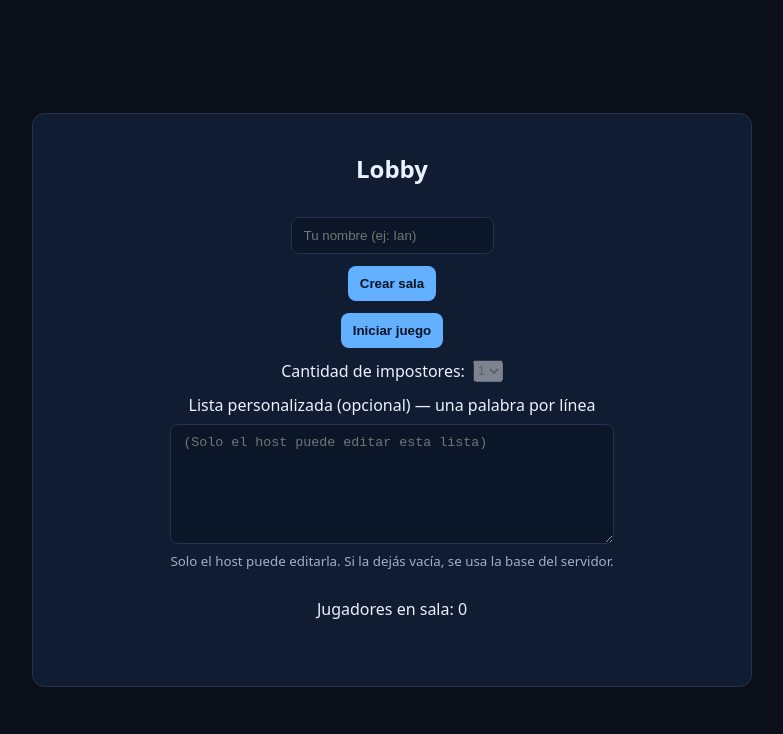
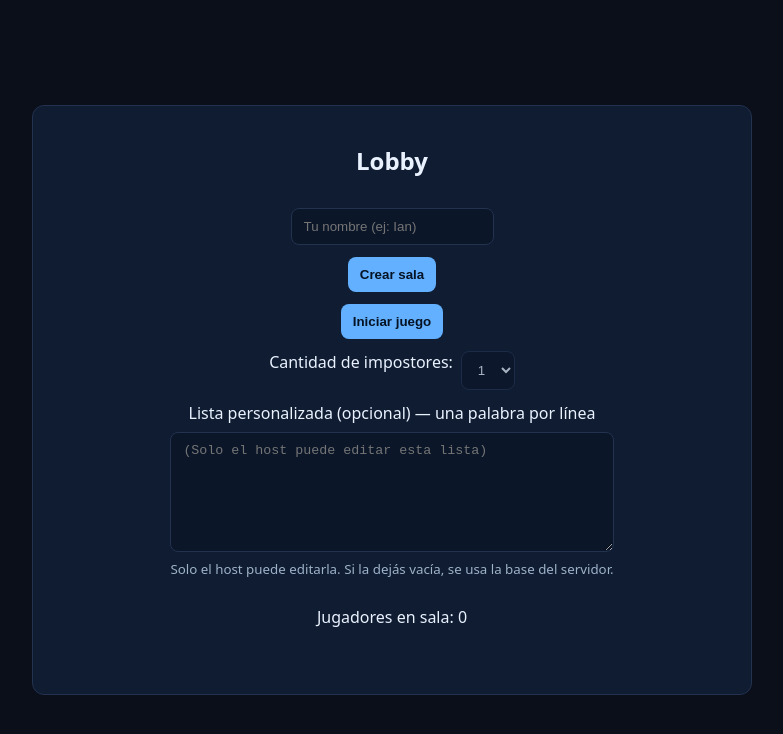
Before and after one commit to ianluski/el-impostor, a website: page public/index.html in a window 1280 px wide. Both pictures are taken after a click on the button "Crear sala". Shown: the whole page, without its empty margins (248-1031 px from the left). Drawn offline with nearby package versions, Linux system fonts and the light colour scheme; no server answers.

Commit message:
Update style.css

```diff
--- a/public/style.css
+++ b/public/style.css
@@ -11,16 +11,14 @@ body{
   padding:18px; display:grid; gap:12px; text-align:center;
 }
 .row{display:flex; gap:8px; flex-wrap:wrap; justify-content:center}
-input,button,textarea{
+input,button,textarea,select{
   padding:10px 12px; border-radius:8px; border:1px solid var(--border); background:#0b1629; color:var(--fg);
 }
 textarea{min-height:120px}
 button{ background:var(--acc); color:#051324; border:none; font-weight:700; cursor:pointer }
 .tag{ display:inline-block; padding:6px 10px; border-radius:999px; background:#0b1629; border:1px solid var(--border) }
 .muted{ color:#9eb2c8 }
-
 .hidden{ display:none !important; }
-
 .role-big{ font-size:1.8rem; font-weight:900; letter-spacing:0.5px; }
 .reveal{
   background:#0b1629;
```
